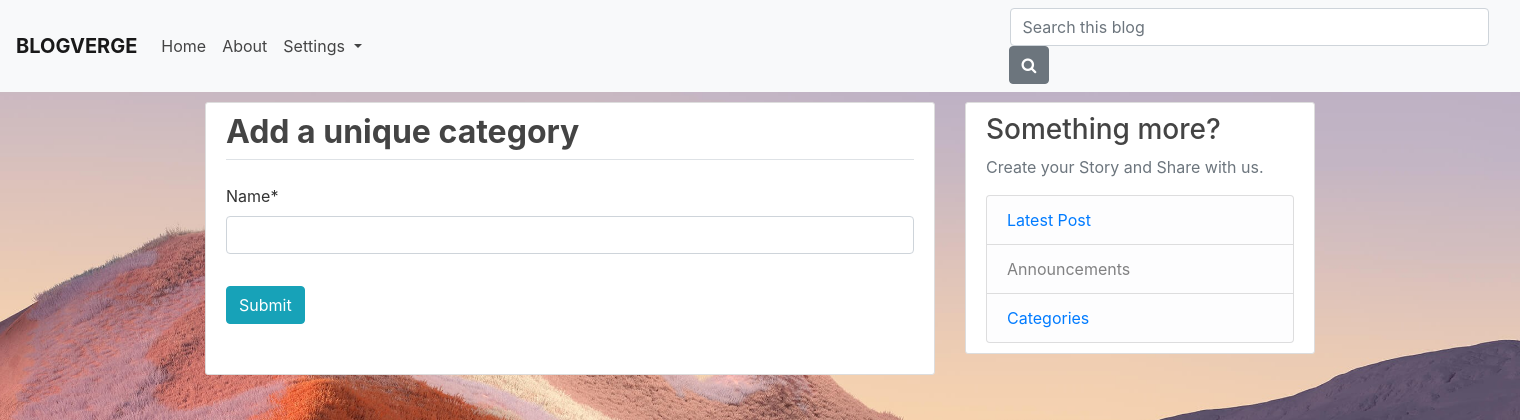
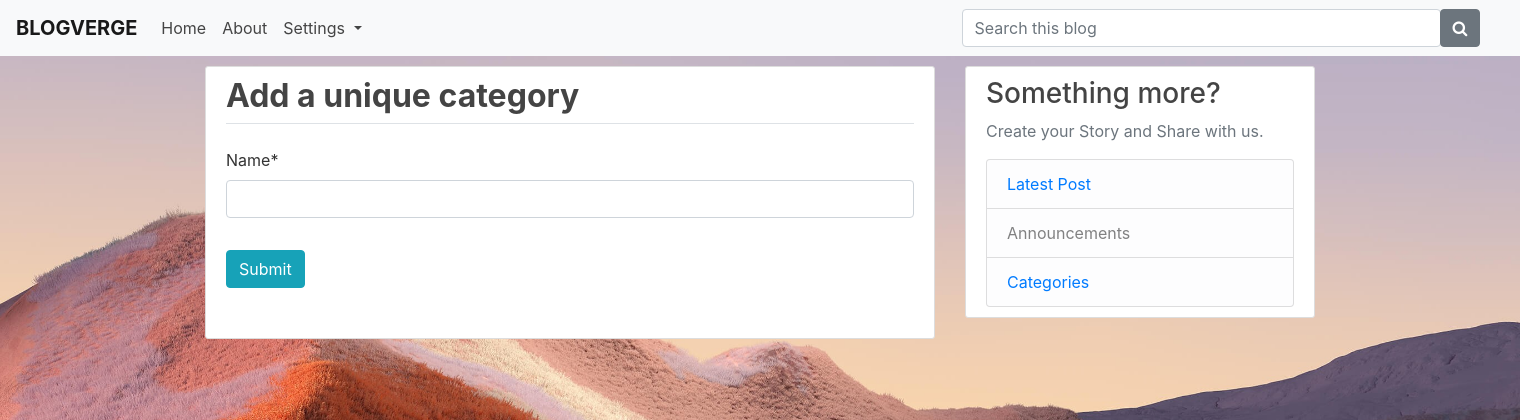
Before and after one commit to Chandlerrrr/Blogverge, a Django app: page /post/ in a window 1520 px wide. Shown: the top 420 px of the page. Run offline with Django 3.2, Linux system fonts and the light colour scheme; some libraries are stand-ins or nearby versions.

Commit message:
search error fix11

```diff
--- a/Blog/templates/base.html
+++ b/Blog/templates/base.html
@@ -53,7 +53,7 @@
           </li>
         </ul>
             <div class="input-group">
-                  <form method="get" action="/search" class="form-inline my-5 my-lg-0" style="padding-left: 40rem">
+                  <form method="get" action="/search" class="form-inline my-5 my-lg-0" style="padding-left: 37rem">
                       <input type="text" class="form-control" placeholder="Search this blog" aria-label="Search" name="query" id="query" size="40">
                           <div class="input-group-append">
                               <button class="btn btn-secondary" type="submit">
--- a/Blog/templates/blog/about.html
+++ b/Blog/templates/blog/about.html
@@ -1,9 +1,7 @@
-
 {% extends "base.html" %}
 {% load static %}
 {% block content %}
     <head>
-
         <title>About us</title>
     <link rel="stylesheet" type="text/css" href="{% static 'blog/about.css' %}">
     </head>
@@ -14,7 +12,6 @@
 "In a time when almost all aspects of our life are transforming for the better, it's time to give the written word a new, wholesome meaning. A revolutionary blogging platform coming your way. Stay tuned for more!"</p>
     <p class="font-weight-normal">A revolutionary blogging platform that is aimed at connecting the best of all worlds through the power of word.
 Blogup doesn't just provide you with amazing content but simultaneously understands its responsibility towards the writers, and therefore helps them to pursue writing professionally.
-
 COMING SOON!</p>
         <br>
     <h4 style="text-align:center" class="font-weight-bold">Our Team</h4>
```
